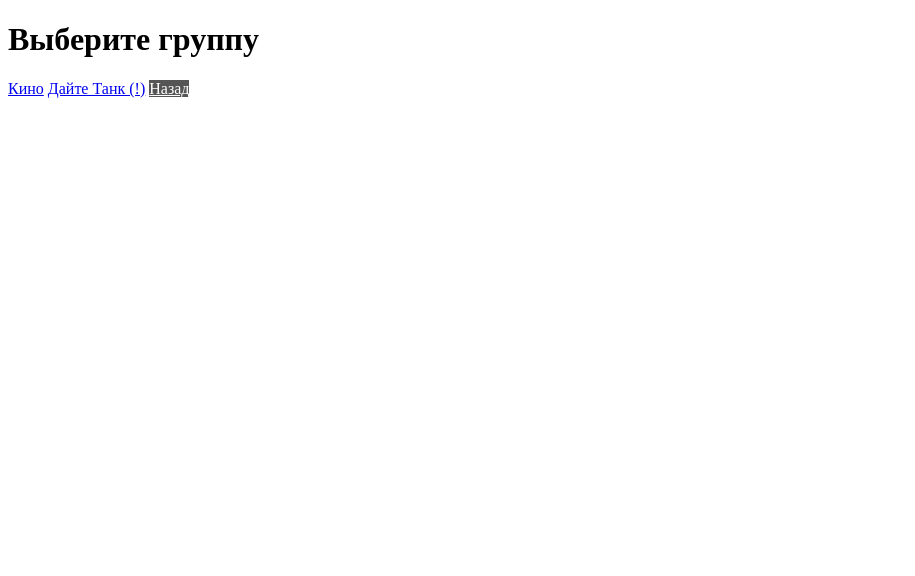
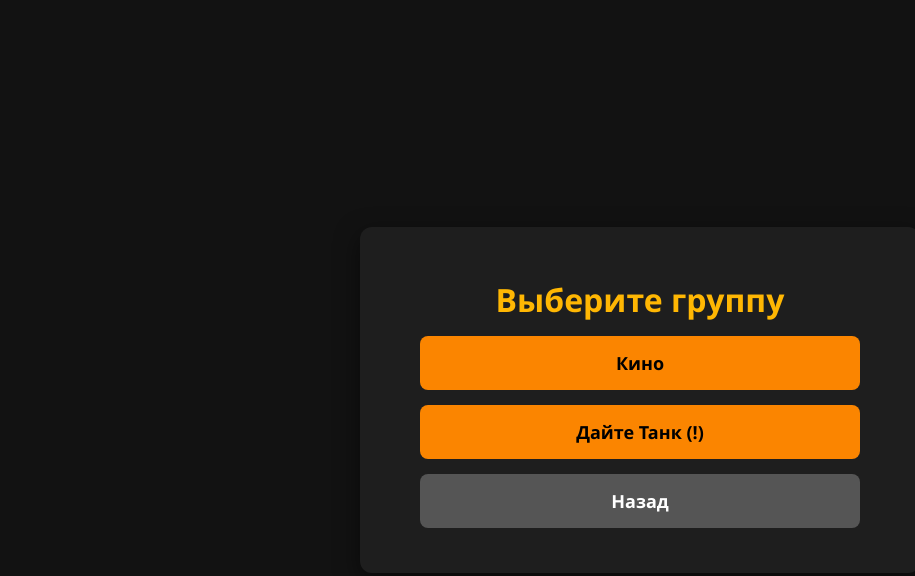
Before and after one commit to Gorbat-prg/guitar-online, a plain HTML site: page bands.html in a window 1280 px wide. Shown: the whole page, without its empty margins (0-915 px from the left). Drawn offline with Linux system fonts and the light colour scheme; files that its build step writes are made by us from their sources; the site is published under a folder, as on GitHub Pages, so addresses that start at the root find nothing.

Commit message:
Update bands.html

```diff
--- a/bands.html
+++ b/bands.html
@@ -1,6 +1,6 @@
 <!DOCTYPE html>
 <html lang="ru">
-<head><meta charset="UTF-8"><link rel="stylesheet" href="/static/style.css"><title>Выбор группы</title></head>
+<head><meta charset="UTF-8"><link rel="stylesheet" href="style.css"><title>Выбор группы</title></head>
 <body>
     <div class="container">
         <h1>Выберите группу</h1>
```
